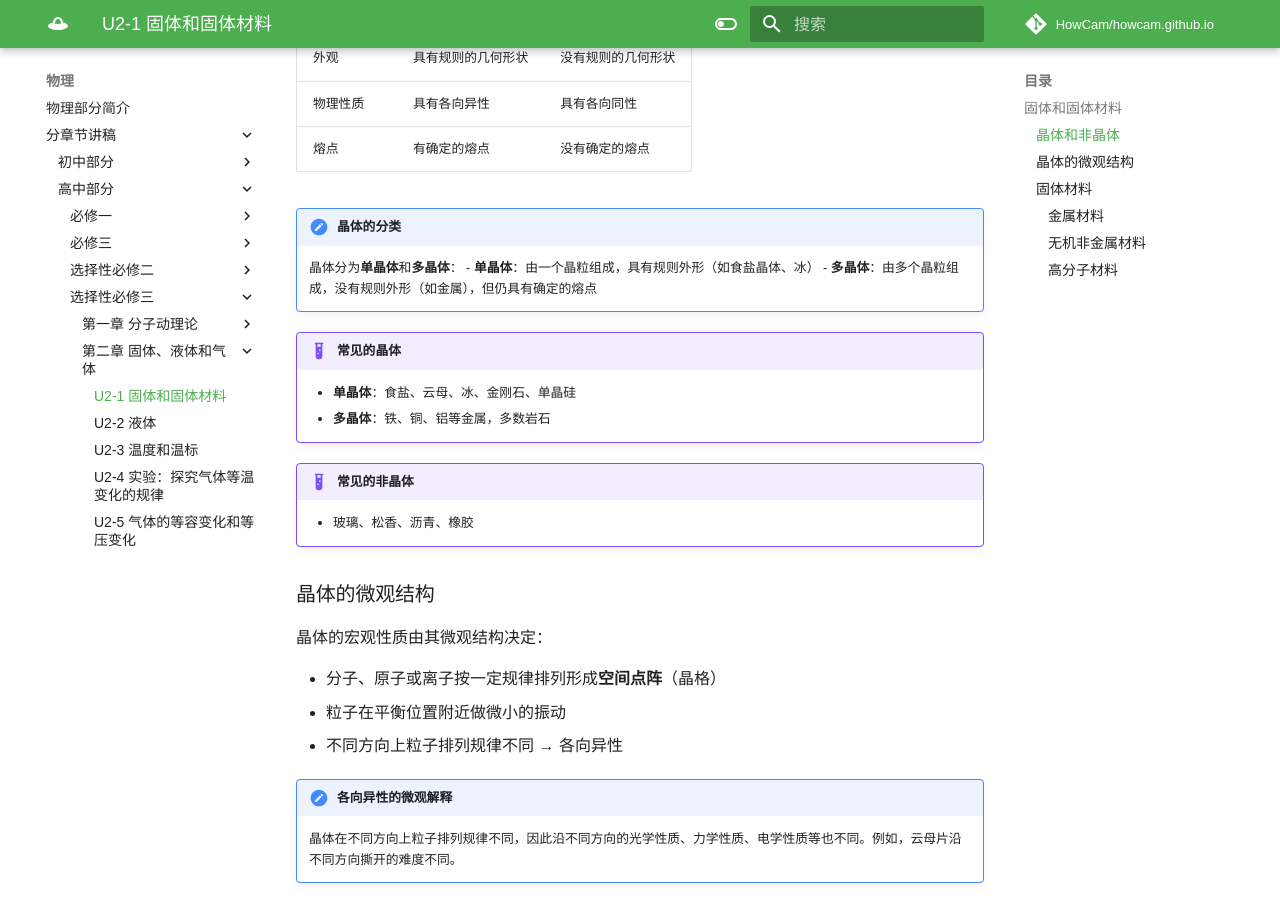
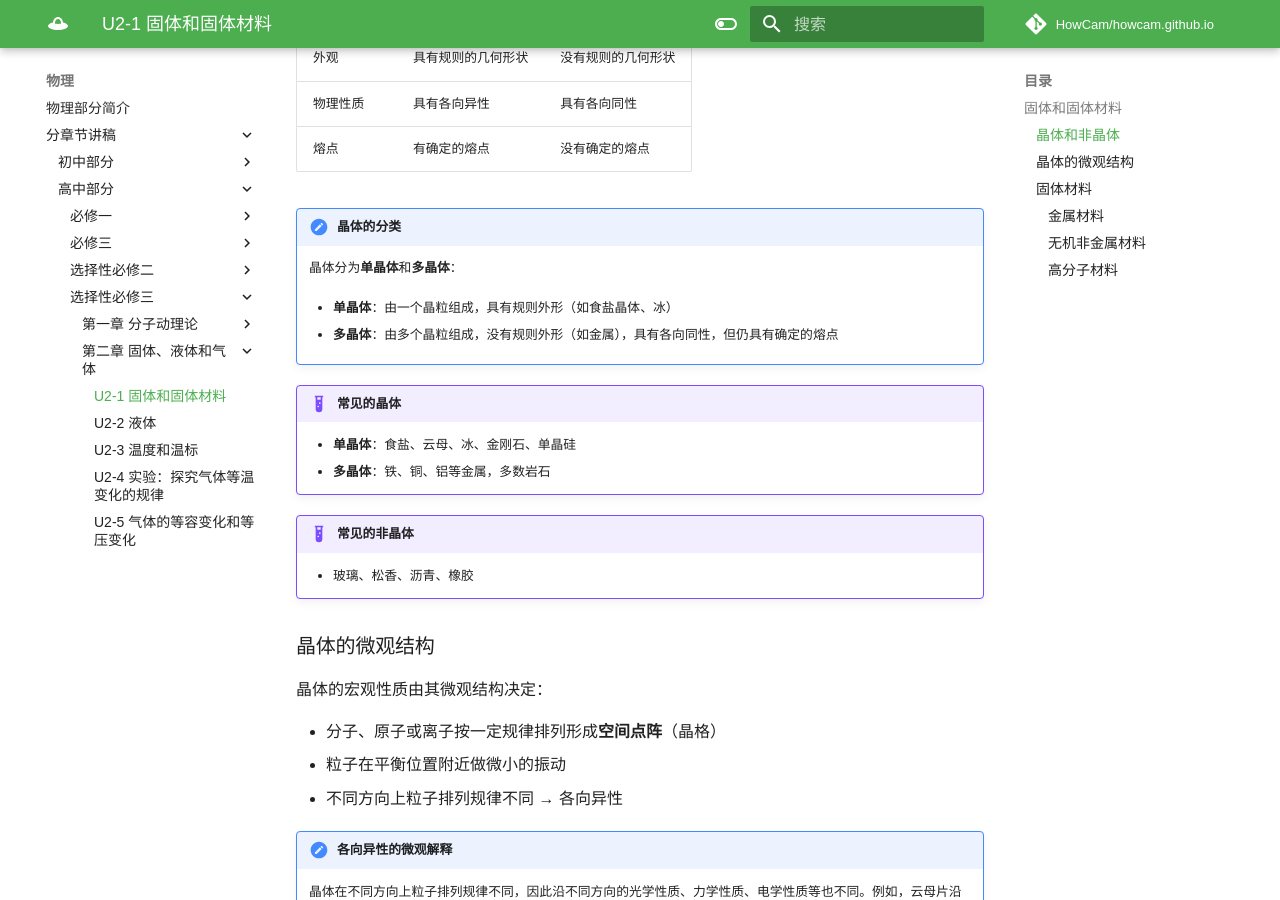
Before and after one commit to HowCam/howcam.github.io, an MkDocs documentation site: the page built from docs/physics/senior/XB-3/U2-1.md, in a window 1280 px wide and 900 px high, scrolled down 427 px. Built offline with MkDocs 1.6.1 and Material for MkDocs 9.7.7, drawn with Linux system fonts in a browser that asks for light colours; comment, search, counter and statistics services are not loaded; a style sheet for code colours, icons or effects is not loaded.

Commit message:
修正格式、知识错误，添加课本图像

```diff
--- a/docs/physics/senior/XB-3/U2-1.md
+++ b/docs/physics/senior/XB-3/U2-1.md
@@ -13,9 +13,12 @@
 | 熔点 | 有确定的熔点 | 没有确定的熔点 |
 
 !!! note "晶体的分类"
+
     晶体分为**单晶体**和**多晶体**：
+
     - **单晶体**：由一个晶粒组成，具有规则外形（如食盐晶体、冰）
-    - **多晶体**：由多个晶粒组成，没有规则外形（如金属），但仍具有确定的熔点
+
+    - **多晶体**：由多个晶粒组成，没有规则外形（如金属），具有各向同性，但仍具有确定的熔点
 
 !!! example "常见的晶体"
     - **单晶体**：食盐、云母、冰、金刚石、单晶硅
```
Also changed, not shown: docs/physics/senior/XB-3/U1-5.md (+5 -5 lines), docs/physics/senior/XB-3/U2-3.md (+0 -4 lines), docs/physics/senior/XB-3/U2-4.md (+4 -0 lines), docs/physics/senior/XB-3/imgs/P1-5-4.jpg (added).
